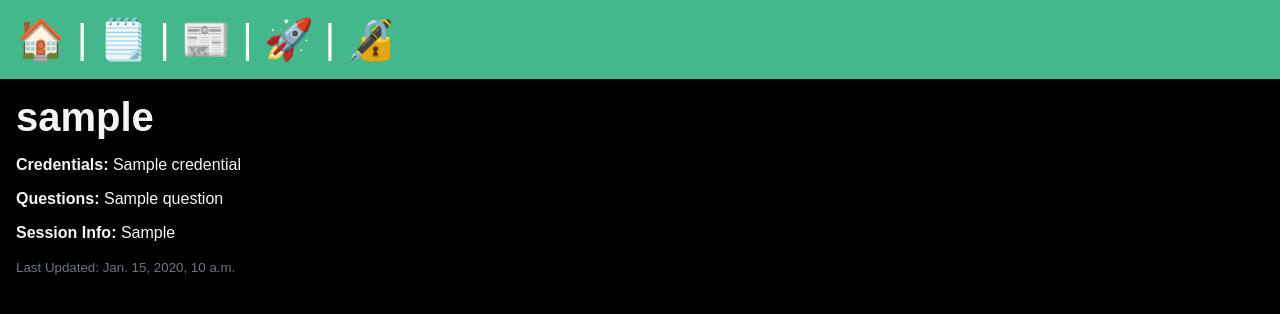
After one commit to changhy2001/orchestrator, a Django app: template myproject/search/templates/search/search_detail.html in a window 1280 px wide. The commit adds this page. Shown: the top 314 px of the page. Run offline with Django 5.2, Linux system fonts and the light colour scheme; the template is opened without the code that fills it: most values are stand-ins (such as "Sample title", 1, 10 or a date in 2020).

Commit message:
add search detail

```diff
--- a/myproject/search/templates/search/search.html
+++ b/myproject/search/templates/search/search.html
@@ -79,7 +79,11 @@
         <div class="col-md-6 col-lg-4">
         <div class="card mb-4">
             <div class="card-body">
-            <h5 class="card-title">User: {{ meta.user.username }}</h5>
+                <h5 class="card-title">
+                    <a href="{% url 'search:detail' username=meta.user.username %}">
+                        User: {{ meta.user.username }}
+                    </a>
+                </h5>
             <p class="card-text">
                 <strong>Credentials:</strong> {{ meta.credentials|join:", " }}
             </p>
--- /dev/null
+++ b/myproject/search/templates/search/search_detail.html
@@ -0,0 +1,26 @@
+{% extends 'layout.html' %}
+
+{% block title %}
+    User Detail - {{ meta.user.username }}
+{% endblock %}
+
+{% block content %}
+    <section>
+        <h1>{{ meta.user.username }}</h1>
+        <p>
+            <strong>Credentials:</strong>
+            {{ meta.credentials|join:", " }}
+        </p>
+        <p>
+            <strong>Questions:</strong>
+            {{ meta.questions|join:", " }}
+        </p>
+        <p>
+            <strong>Session Info:</strong>
+            {{ meta.session_info }}
+        </p>
+        <p>
+            <small class="text-muted">Last Updated: {{ meta.updated_at }}</small>
+        </p>
+    </section>
+{% endblock %}
--- a/myproject/search/urls.py
+++ b/myproject/search/urls.py
@@ -5,4 +5,5 @@ app_name = 'search'
 
 urlpatterns = [
     path('', views.search_view, name="search"),
+    path("user/<str:username>/", views.detail, name="detail"),
 ]
```
Also changed, not shown: myproject/search/views.py (+7 -1 lines).
